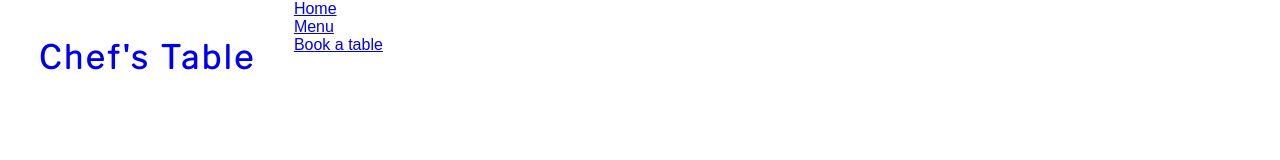
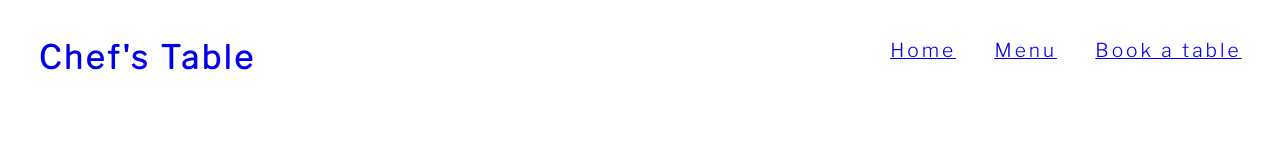
Before and after one commit to robinozer/chefs-table, a plain HTML site: page chefs-table-main.html in a window 1280 px wide. Drawn offline with nearby package versions, Linux system fonts and the light colour scheme; a web font is replaced by a local one.

Commit message:
add navbar styling and add styling to list items

```diff
--- a/assets/css/style.css
+++ b/assets/css/style.css
@@ -21,3 +21,18 @@ h1, h2 {
     float: left;
     padding: 3%;
 }
+
+/* navigation menu */
+
+#navbar {
+    font-family: "Libre Franklin", sans-serif;
+    font-size: 120%;
+    letter-spacing: 3px;
+}
+
+#navbar li {
+    float: right;
+    list-style-type: none;
+    margin-right: 3%;
+    margin-top:3%
+}
--- a/chefs-table-main.html
+++ b/chefs-table-main.html
@@ -18,15 +18,16 @@
             <h1 id="name">Chef's Table</h1>
         </a>
         <nav>
-            <ul>
+            <ul id="navbar">
                 <li>
-                    <a href="chefs-table-main.html">Home</a>
+                    <a href="#">Book a table</a>
                 </li>
                 <li>
                     <a href="#">Menu</a>
                 </li>
+
                 <li>
-                    <a href="#">Book a table</a>
+                    <a href="chefs-table-main.html">Home</a>
                 </li>
             </ul>
         </nav>
```
